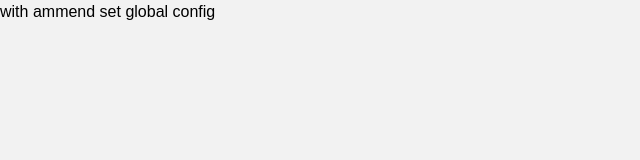
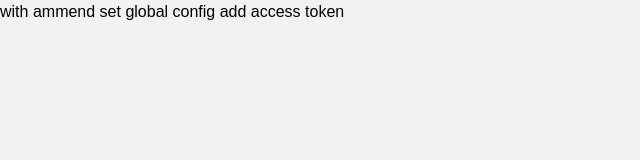
Before and after one commit to markaeroltomarse/autosmart-fe, a Next.js app: page /test-changes in a window 1280 px wide. Shown: the top 160 px of the page, without its empty margins (0-640 px from the left). Built offline with nearby package versions, Linux system fonts and the light colour scheme; what next-redux-wrapper would draw is missing.

Commit message:
test: add access token

```diff
--- a/src/pages/test-changes.tsx
+++ b/src/pages/test-changes.tsx
@@ -8,6 +8,7 @@ const TestChangesPage: React.FC<TestChangesPageProps> = (props) => {
     return <div>
         with ammend
         set global config
+        add access token
     </div>;
 };
 
```
